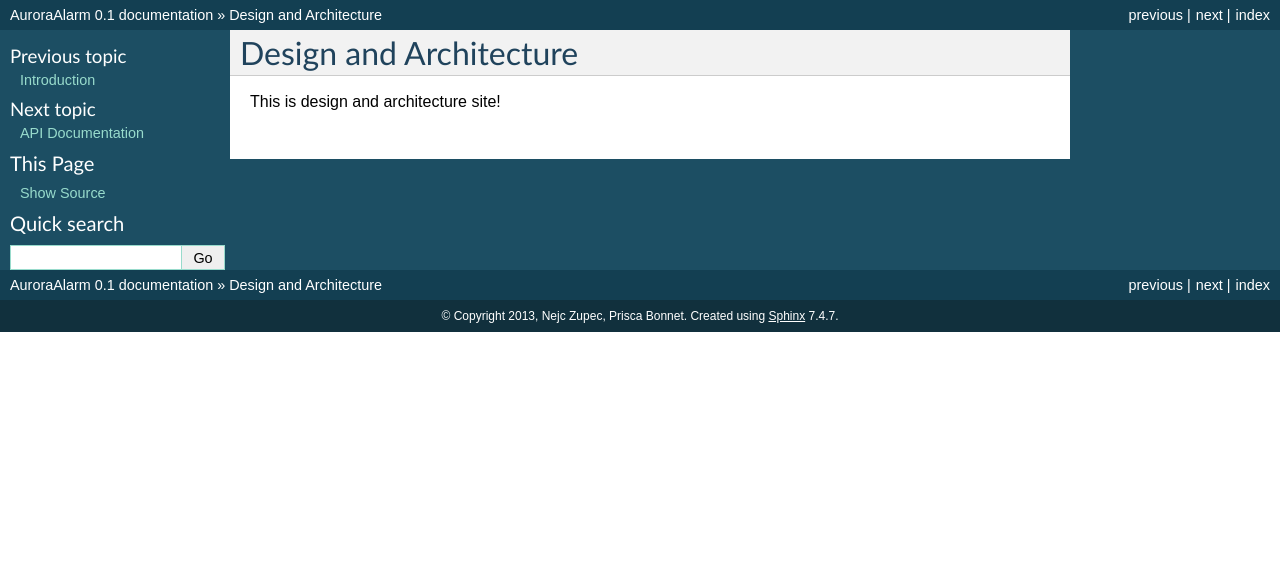
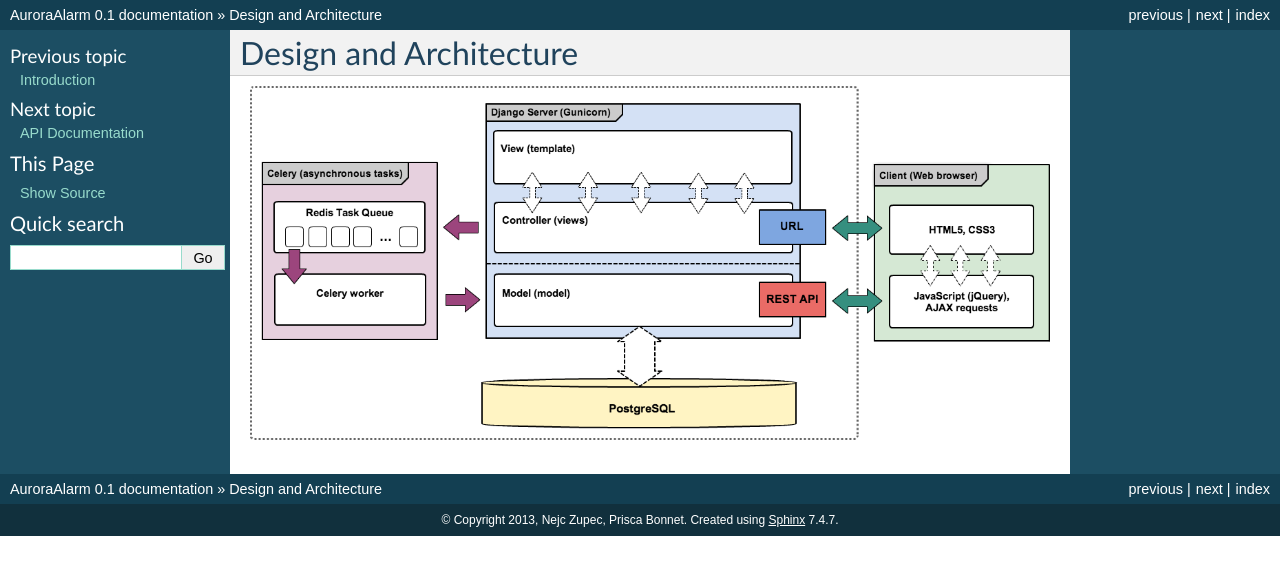
Before and after one commit to NejcZupec/AuroraAlarm, a Sphinx documentation site: the page built from docs/design_and_architecture.rst, in a window 1280 px wide. Shown: the top 575 px of the page. Built offline with Sphinx 7.4.7, drawn with Linux system fonts in a browser that asks for light colours.

Commit message:
Added architecture scheme #19.

```diff
--- a/docs/design_and_architecture.rst
+++ b/docs/design_and_architecture.rst
@@ -2,4 +2,4 @@
 Design and Architecture
 =======================
 
-This is design and architecture site!
+.. image:: img/aurora_alarm_diagram.png
```
Also changed, not shown: docs/img/aurora_alarm_diagram.png (added).
